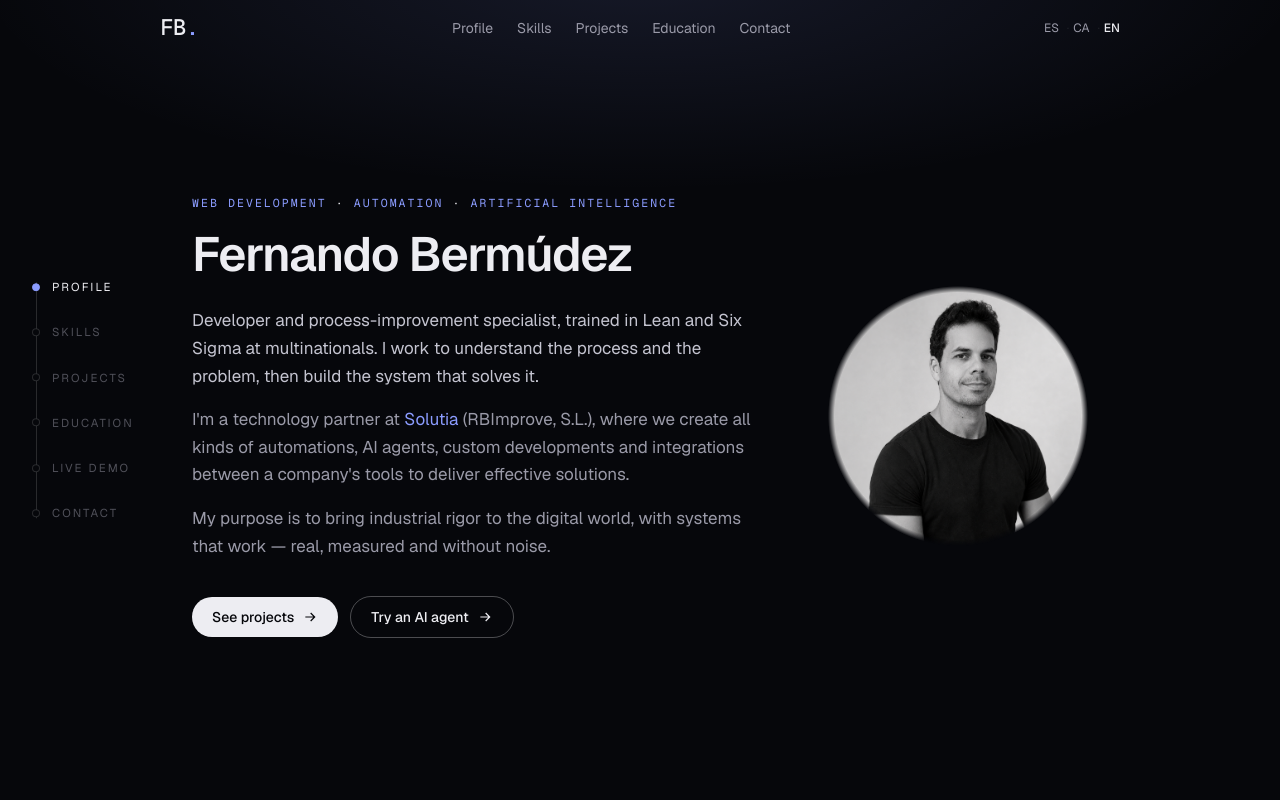
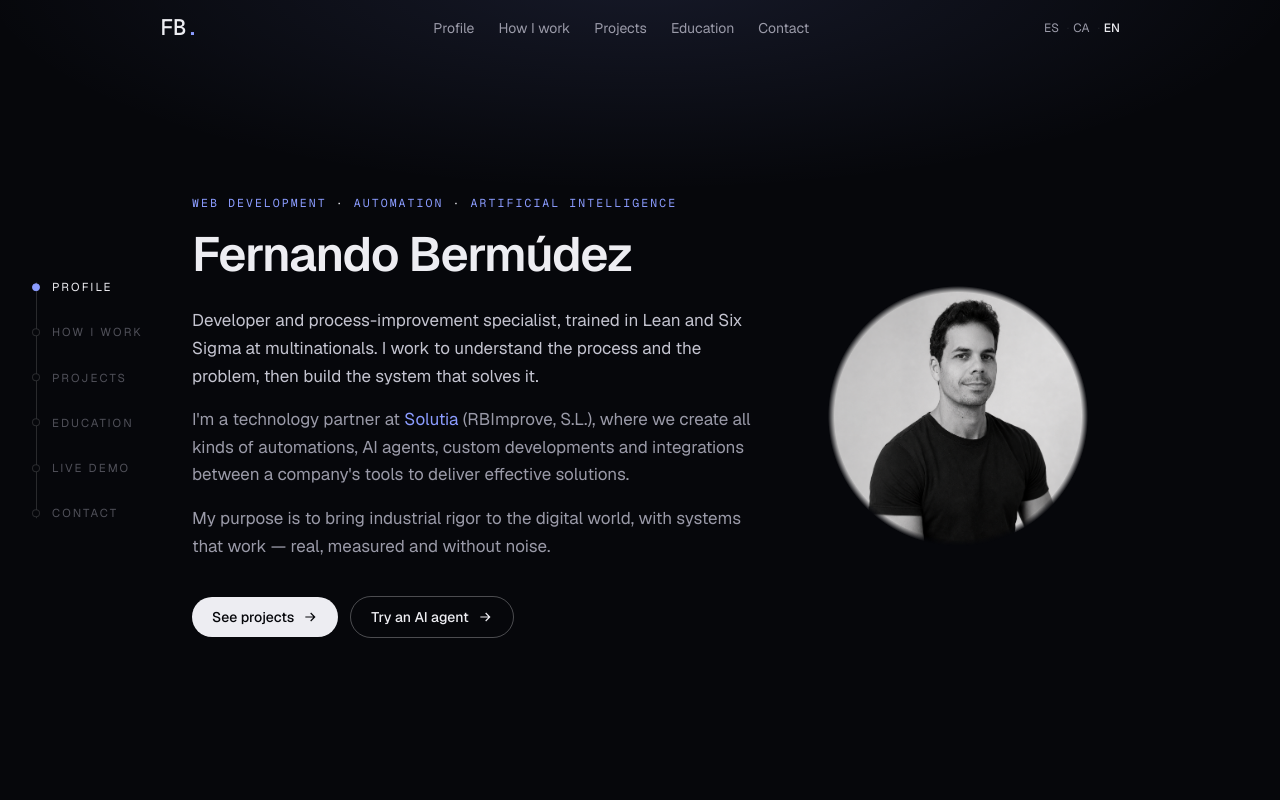
Before and after one commit to nando3e/fbermudez, a Next.js app: page /en in a window 1280 px wide. Shown: the top 800 px of the page. Built offline with nearby package versions, Linux system fonts and the light colour scheme.

Commit message:
cambio skills por como trabajo

```diff
--- a/src/content/ca.ts
+++ b/src/content/ca.ts
@@ -8,7 +8,7 @@ export const ca: SiteContent = {
   },
   nav: {
     about: "Perfil",
-    skills: "Skills",
+    skills: "Com treballo",
     projects: "Projectes",
     education: "Formació",
     contact: "Contacte",
@@ -26,7 +26,7 @@ export const ca: SiteContent = {
     ctaAssistant: "Provar un agent IA",
   },
   skills: {
-    title: "Skills",
+    title: "Com treballo",
     groups: [
       {
         name: "Automatització & IA",
@@ -51,7 +51,7 @@ export const ca: SiteContent = {
       {
         name: "DevOps & infra",
         description:
-          "Desplegaments en VPS amb Docker: cada projecte de cada client aïllat i traçable, en contenidors, sense dependre de plataformes tancades.",
+          "Desplegaments en VPS amb Docker: cada client i el seu projecte separat amb les seves pròpies instàncies, sense compartir contenidors i amb traçabilitat absoluta.",
       },
       {
         name: "Metodologia",
--- a/src/content/en.ts
+++ b/src/content/en.ts
@@ -8,7 +8,7 @@ export const en: SiteContent = {
   },
   nav: {
     about: "Profile",
-    skills: "Skills",
+    skills: "How I work",
     projects: "Projects",
     education: "Education",
     contact: "Contact",
@@ -26,7 +26,7 @@ export const en: SiteContent = {
     ctaAssistant: "Try an AI agent",
   },
   skills: {
-    title: "Skills",
+    title: "How I work",
     groups: [
       {
         name: "Automation & AI",
@@ -51,7 +51,7 @@ export const en: SiteContent = {
       {
         name: "DevOps & infra",
         description:
-          "Deployments on VPS with Docker: every client's project isolated and traceable, in containers, without depending on closed platforms.",
+          "Deployments on VPS with Docker: each client and their project kept separate with their own instances, no shared containers and full traceability.",
       },
       {
         name: "Methodology",
--- a/src/content/es.ts
+++ b/src/content/es.ts
@@ -8,7 +8,7 @@ export const es: SiteContent = {
   },
   nav: {
     about: "Perfil",
-    skills: "Skills",
+    skills: "Cómo trabajo",
     projects: "Proyectos",
     education: "Formación",
     contact: "Contacto",
@@ -27,7 +27,7 @@ export const es: SiteContent = {
     ctaAssistant: "Probar un agente IA",
   },
   skills: {
-    title: "Skills",
+    title: "Cómo trabajo",
     groups: [
       {
         name: "Automatización & IA",
@@ -52,7 +52,7 @@ export const es: SiteContent = {
       {
         name: "DevOps & infra",
         description:
-          "Despliegues en VPS con Docker: cada proyecto de cada cliente aislado y trazable, en contenedores, sin depender de plataformas cerradas.",
+          "Despliegues en VPS con Docker: cada cliente y su proyecto separado con sus propias instancias, sin compartir contenedores y con trazabilidad absoluta.",
       },
       {
         name: "Metodología",
```
